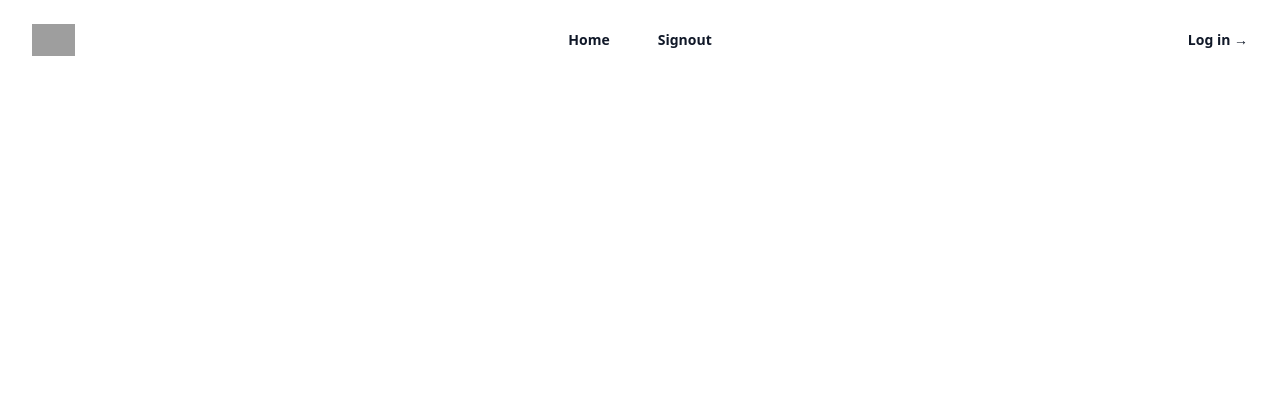
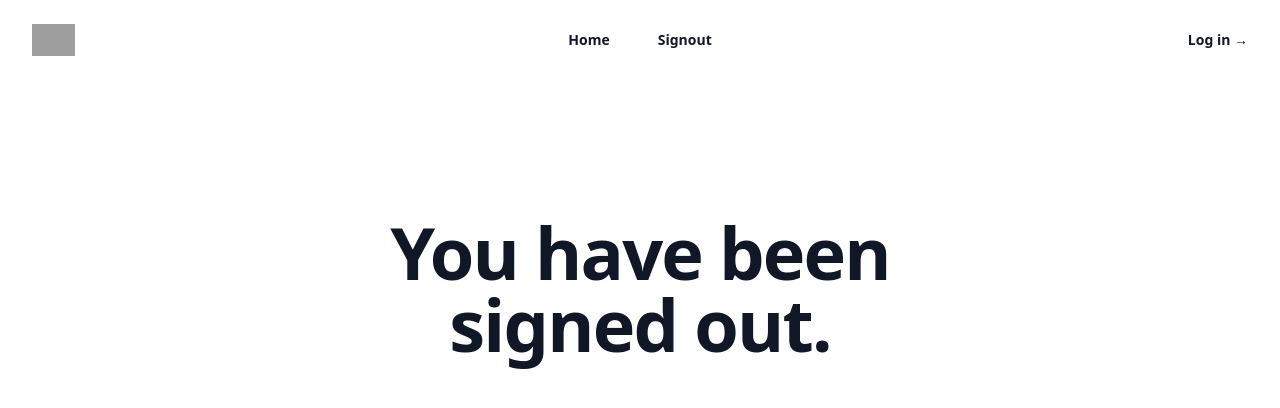
Before and after one commit to dtuukkanen/KanbanApp, a React (Vite) app in the folder client/: page /signout in a window 1280 px wide. Shown: the top 408 px of the page. Built offline with nearby package versions, Linux system fonts and the light colour scheme; grey boxes are pictures that could not be loaded.

Commit message:
User can logout

```diff
--- a/client/src/App.tsx
+++ b/client/src/App.tsx
@@ -3,6 +3,7 @@ import Home from "./components/Home";
 import Header from "./components/Header";
 import Login from "./components/Login";
 import Register from "./components/Register";
+import Signout from "./components/Signout";
 import { Routes, Route } from "react-router-dom";
 
 function App() {
@@ -13,6 +14,7 @@ function App() {
         <Route path="/" element={<Home />} />
         <Route path="/login" element={<Login />} />
         <Route path="/register" element={<Register />} />
+        <Route path="/signout" element={<Signout />} />
       </Routes>
     </>
   );
--- /dev/null
+++ b/client/src/components/Signout.tsx
@@ -0,0 +1,24 @@
+import { useEffect } from "react";
+
+const Signout = () => {
+  // Remove the token from local storage
+  useEffect(() => {
+    try {
+      localStorage.removeItem("token");
+    } catch (e) {
+      console.error(e);
+    }
+  }, []);
+
+  return (
+    <div className="bg-white px-6 py-24 sm:py-32 lg:px-8">
+      <div className="mx-auto max-w-2xl text-center">
+        <h2 className="mt-2 text-5xl font-semibold tracking-tight text-gray-900 sm:text-7xl">
+          You have been signed out.
+        </h2>
+      </div>
+    </div>
+  );
+};
+
+export default Signout;
```
